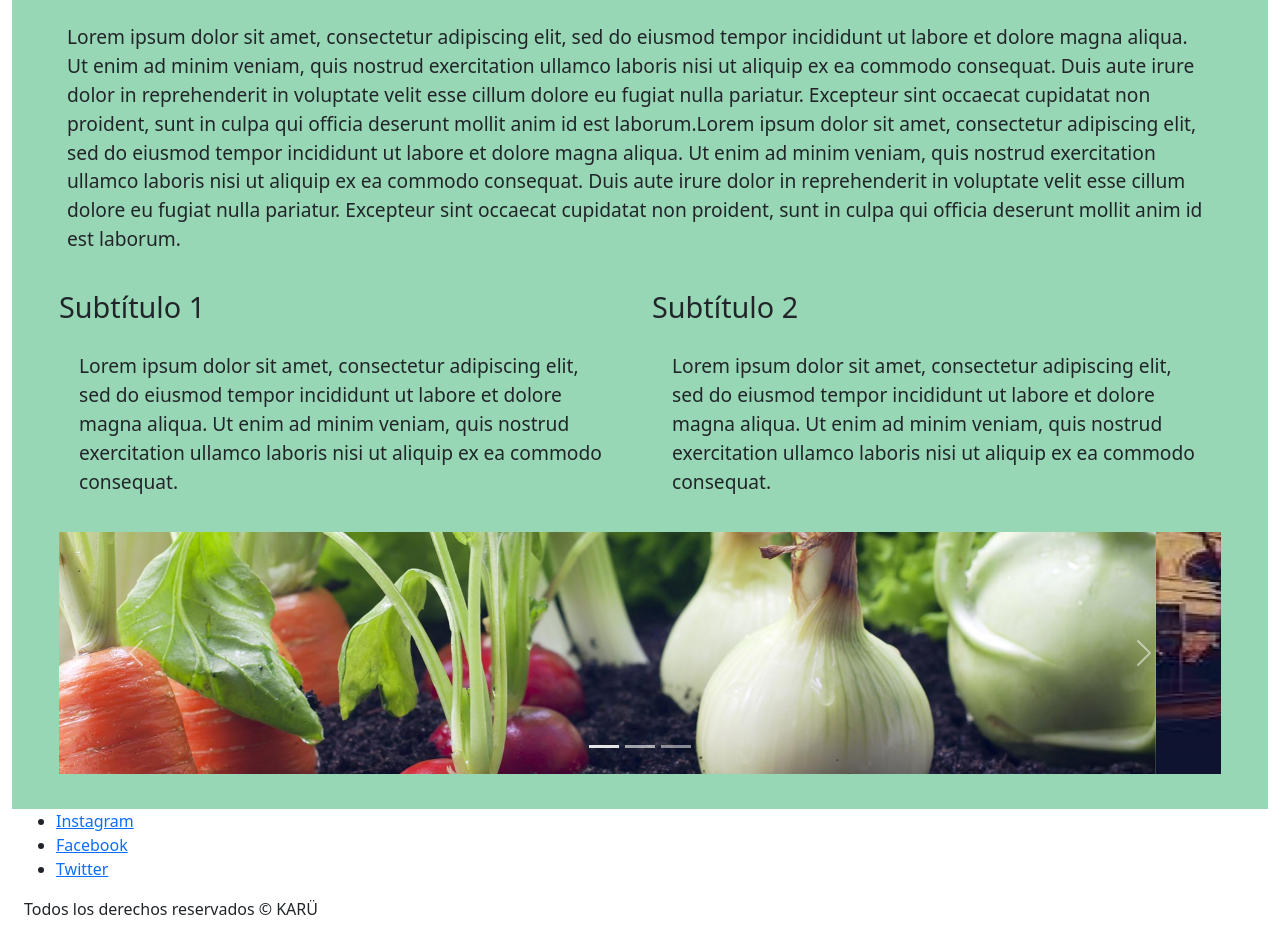
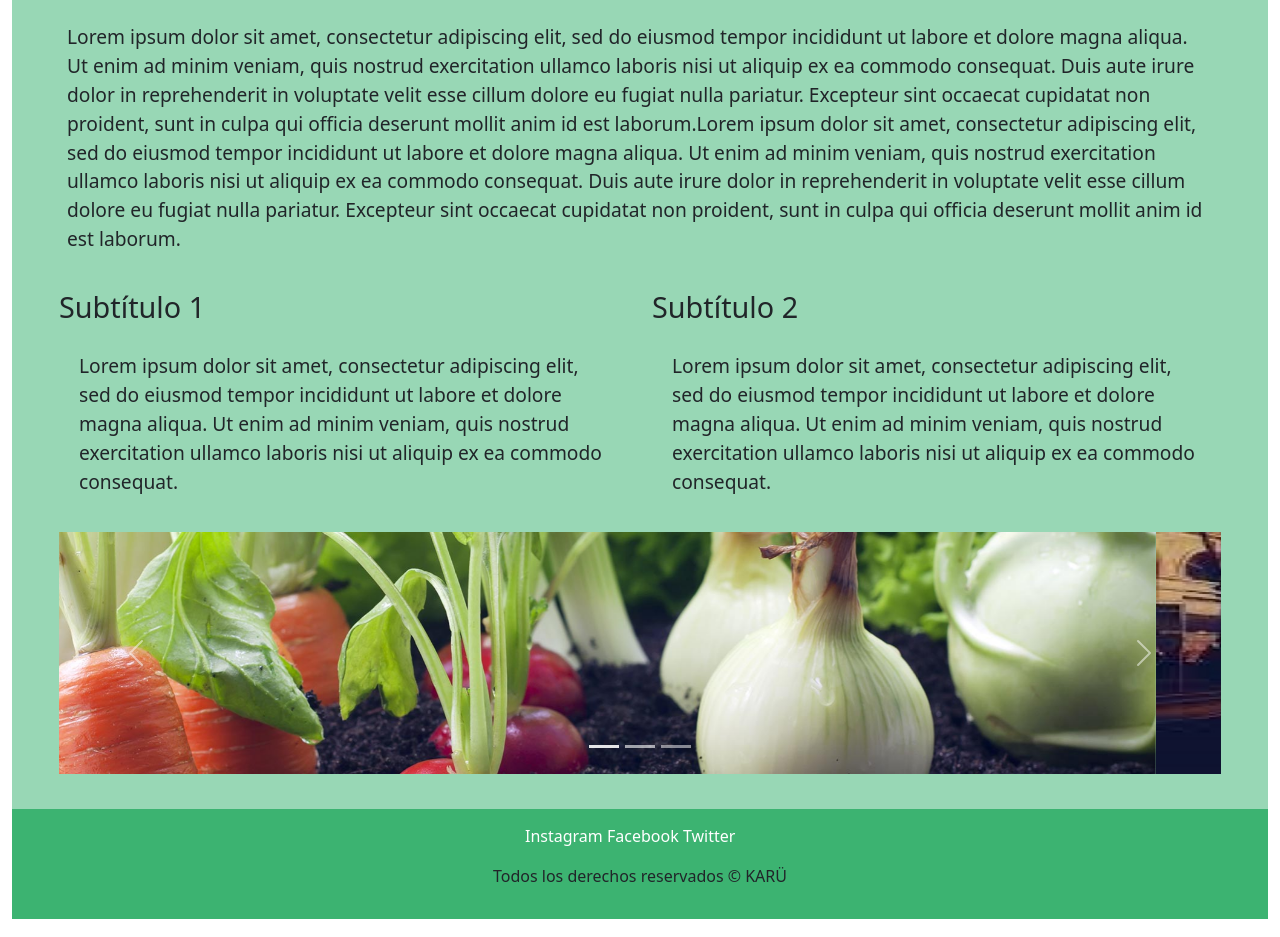
Before and after one commit to jpneveu/karu_sass, a website: page index.html in a window 1280 px wide. Shown: the part 200-1137 px from the top of the page. Drawn offline with nearby package versions, Linux system fonts and the light colour scheme; files that its build step writes are made by us from their sources.

Commit message:
estuve trabajando con los imports

```diff
--- a/scss/main.scss
+++ b/scss/main.scss
@@ -1,3 +1,4 @@
 @import "variablesColor";
 @import "contenido";
+@import "footer";
 @import "formulario"
```
